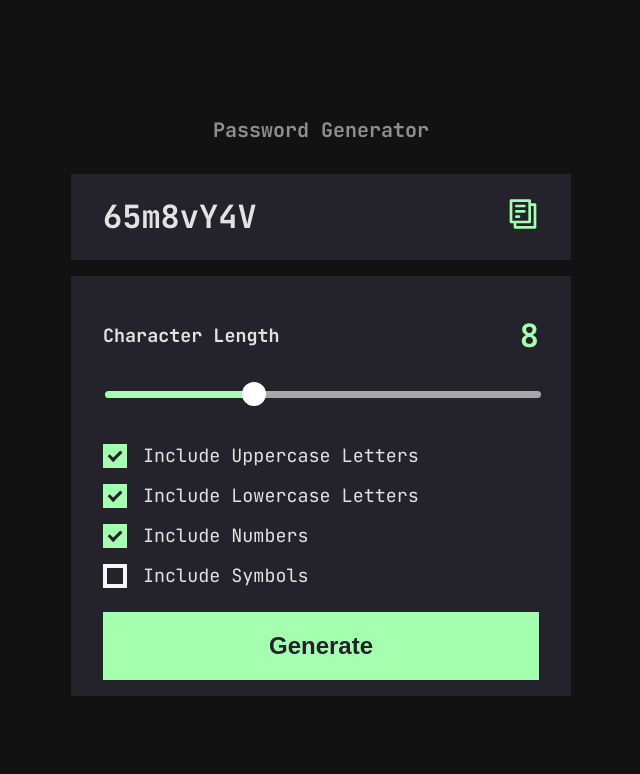
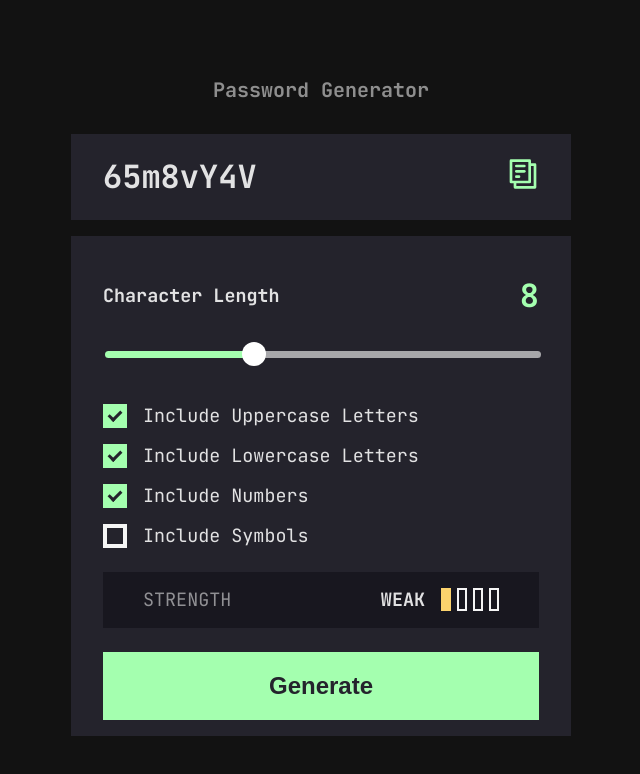
Before and after one commit to jueet/password-generator, a React (Vite) app: page / in a window 1280 px wide. Shown: the top 774 px of the page, without its empty margins (319-959 px from the left). Built offline with nearby package versions, Linux system fonts and the light colour scheme.

Commit message:
Strength Checker component

```diff
--- a/src/App.tsx
+++ b/src/App.tsx
@@ -3,6 +3,7 @@ import "./App.css";
 import Checkbox from "./components/Checkbox";
 import CopyFile from "./components/CopyFile";
 import Slider from "./components/Slider";
+import StrengthMeter from "./components/StrengthMeter";
 import copyToClipboard from "./utils/copy-clipboard";
 import { generatePassword } from "./utils/pass-generator";
 
@@ -77,6 +78,9 @@ function App() {
             onChange={setSpecial}
           />
         </div>
+        <div>
+          <StrengthMeter text={password} />
+        </div>
         <button className="btn" onClick={() => handleGeneratePassword()}>
           Generate
         </button>
--- /dev/null
+++ b/src/components/StrengthMeter.module.css
@@ -0,0 +1,45 @@
+.container {
+  background-color: var(--dark);
+  margin-bottom: 1.5rem;
+  padding: 1rem 2.5rem;
+  display: flex;
+  justify-content: space-between;
+  align-items: center;
+}
+
+.container>p {
+  opacity: 60%;
+}
+
+.container p {
+  padding: 0;
+  margin: 0;
+}
+
+.meter {
+  display: flex;
+  align-items: center;
+  justify-content: space-around;
+}
+
+.meter-text {
+  font-weight: 700;
+  margin-right: 1rem;
+}
+
+.unit {
+  display: block;
+  width: 6px;
+  height: 1.15rem;
+  margin-right: 6px;
+  border: 2px solid whitesmoke;
+}
+
+.full {
+  background-color: var(--yellow);
+  border: 2px solid transparent;
+}
+
+.unit:last-of-type {
+  margin-right: 0;
+}
--- /dev/null
+++ b/src/components/StrengthMeter.tsx
@@ -0,0 +1,67 @@
+import styles from "./StrengthMeter.module.css";
+
+interface Props {
+  text: string;
+}
+
+const strongPassword = new RegExp(
+  "(?=.*[a-z])(?=.*[A-Z])(?=.*[0-9])(?=.*[^A-Za-z0-9])(?=.{8,})"
+);
+const mediumPassword = new RegExp(
+  "((?=.*[a-z])(?=.*[A-Z])(?=.*[0-9])(?=.*[^A-Za-z0-9])(?=.{6,}))|((?=.*[a-z])(?=.*[A-Z])(?=.*[^A-Za-z0-9])(?=.{8,}))  "
+);
+
+const StrengthChecker = (PasswordParameter: string) => {
+  if (strongPassword.test(PasswordParameter)) {
+    return LevelIndicator.STRONG;
+  } else if (mediumPassword.test(PasswordParameter)) {
+    return LevelIndicator.MEDIUM;
+  } else {
+    return LevelIndicator.WEAK;
+  }
+};
+
+const LevelIndicator = {
+  STRONG: {
+    text: "strong",
+    level: 4,
+  },
+  MEDIUM: {
+    text: "medium",
+    level: 2,
+  },
+  WEAK: {
+    text: "weak",
+    level: 1,
+  },
+};
+
+function StrengthMeter(props: Props) {
+  const strengthBadge = StrengthChecker(props.text);
+  const units = [];
+  let unit;
+
+  for (let i = 0; i < 4; i++) {
+    unit =
+      i < strengthBadge.level ? (
+        <div className={styles.unit + " " + styles.full} key={i}></div>
+      ) : (
+        <div className={styles.unit} key={i}></div>
+      );
+    units.push(unit);
+  }
+
+  return (
+    <div className={styles.container}>
+      <p className="uppercase">strength</p>
+      <div className={styles.meter}>
+        <span className={styles["meter-text"] + " " + "uppercase"}>
+          {strengthBadge.text}
+        </span>
+        {units}
+      </div>
+    </div>
+  );
+}
+
+export default StrengthMeter;
```
